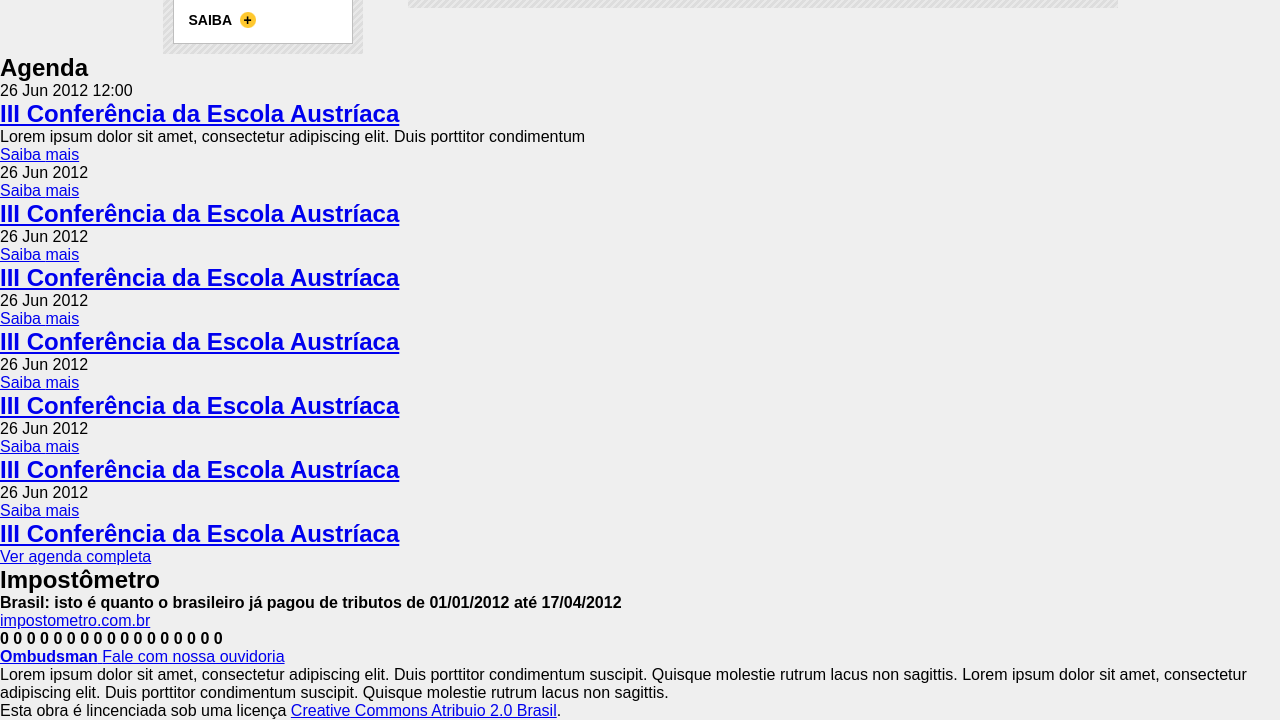
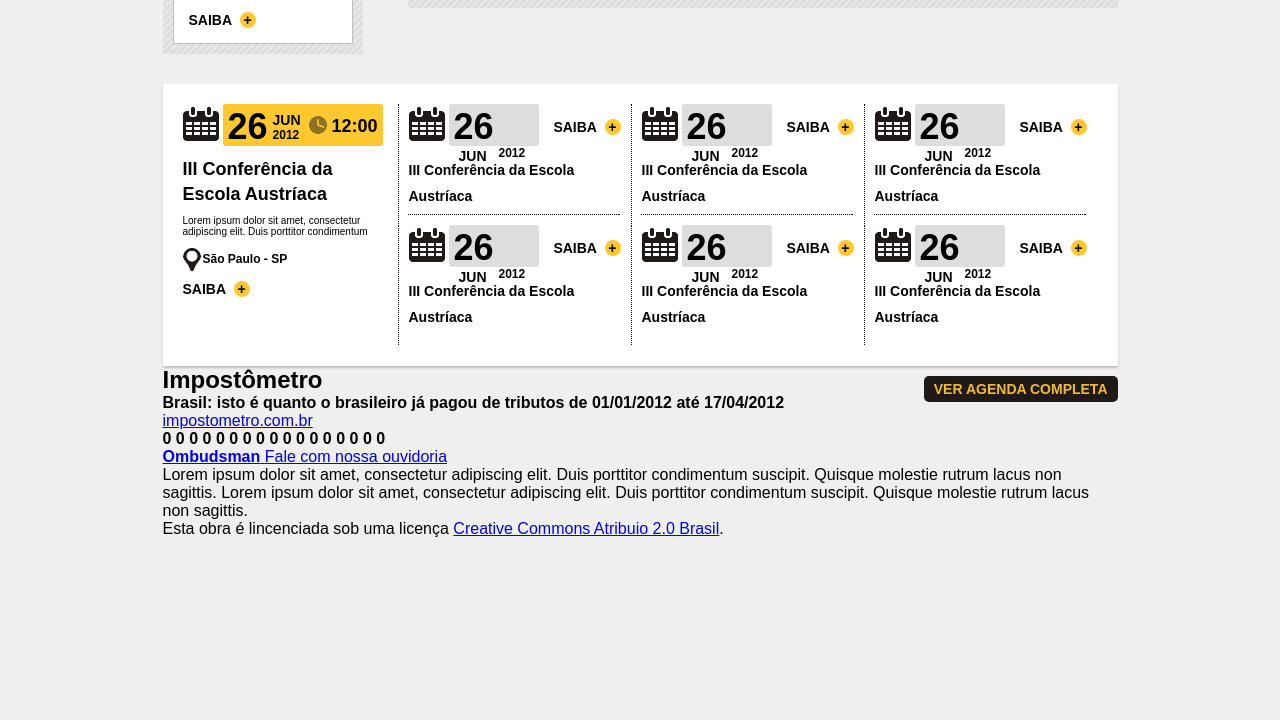
Before and after one commit to SiteLIBER/site-2.0, a plain HTML site: page index.html in a window 1280 px wide. Shown: the part 1351-2071 px from the top of the page. After the commit the page ends 1889 px from the top, so only its background shows below. Drawn offline with Linux system fonts and the light colour scheme.

Commit message:
Terminado agenda.

```diff
--- a/index.html
+++ b/index.html
@@ -332,7 +332,7 @@
   <!-- CONTENT END -->
 
   <!-- AGENDA BEGIN -->
-  <div id="agenda_wrappper">
+  <div id="agenda_wrapper">
     <div id="agenda">
       <h2>Agenda</h2>
 
@@ -340,7 +340,7 @@
         <p class="datetime">
           <span class="day">26</span>
           <span class="month">Jun</span>
-          <span class="year">2012</spar>
+          <span class="year">2012</span>
           <span class="hour">12:00</span>
         </p>
 
@@ -351,7 +351,9 @@
         <p class="info"> Lorem ipsum dolor sit amet, consectetur adipiscing
         elit. Duis porttitor condimentum</p>
 
-        <p class="more"><a href="#">Saiba <span>mais</span></a></p>
+        <p class="local">São Paulo - SP</p>
+
+        <p class="more"><a href="#">Saiba +</a></p>
       </div>
 
       <ul class="other_events">
@@ -362,7 +364,7 @@
             <span class="year">2012</spar>
           </p>
 
-          <p class="more"><a href="#">Saiba <span>mais</span></a></p>
+          <p class="more"><a href="#">Saiba +</a></p>
 
           <h2><a href="#">
             III Conferência da Escola Austríaca
@@ -376,7 +378,7 @@
             <span class="year">2012</spar>
           </p>
 
-          <p class="more"><a href="#">Saiba <span>mais</span></a></p>
+          <p class="more"><a href="#">Saiba +</a></p>
 
           <h2><a href="#">
             III Conferência da Escola Austríaca
@@ -390,7 +392,7 @@
             <span class="year">2012</spar>
           </p>
 
-          <p class="more"><a href="#">Saiba <span>mais</span></a></p>
+          <p class="more"><a href="#">Saiba +</a></p>
 
           <h2><a href="#">
             III Conferência da Escola Austríaca
@@ -404,7 +406,7 @@
             <span class="year">2012</spar>
           </p>
 
-          <p class="more"><a href="#">Saiba <span>mais</span></a></p>
+          <p class="more"><a href="#">Saiba +</a></p>
 
           <h2><a href="#">
             III Conferência da Escola Austríaca
@@ -418,7 +420,7 @@
             <span class="year">2012</spar>
           </p>
 
-          <p class="more"><a href="#">Saiba <span>mais</span></a></p>
+          <p class="more"><a href="#">Saiba +</a></p>
 
           <h2><a href="#">
             III Conferência da Escola Austríaca
@@ -432,14 +434,14 @@
             <span class="year">2012</spar>
           </p>
 
-          <p class="more"><a href="#">Saiba <span>mais</span></a></p>
+          <p class="more"><a href="#">Saiba +</a></p>
 
           <h2><a href="#">
             III Conferência da Escola Austríaca
           </a></h2>
         </li>
       </ul>
-    <div>
+    </div>
 
     <p class="full_agenda"><a href="#">Ver agenda completa</a></p>
   <div>
--- a/stylesheets/application.css
+++ b/stylesheets/application.css
@@ -811,3 +811,196 @@ ul#main_navigation li.active a, ul#main_navigation li a:hover {
 	text-decoration: none;
 	background: url("../images/more_detail.png") no-repeat right center;
 }
+
+/*
+** Agenda
+*/
+
+#agenda_wrapper {
+	margin: 30px auto 0 auto;
+	width: 955px;
+}
+
+#agenda {
+	padding: 20px;
+
+	background: #fff url("../images/agenda_detail.png") no-repeat 245px 130px;
+	box-shadow: 0 2px 2px rgba(0, 0, 0, 0.2);
+}
+
+#agenda > h2 {
+	display: none;
+}
+
+#agenda .more {
+	margin-top: 10px;
+	word-spacing: 8px;
+
+	font-size: 14px;
+	font-weight: bold;
+	text-transform: uppercase;
+}
+
+#agenda .more a {
+	padding-right: 4px;
+	display: inline-block;
+
+	color: #000;
+	text-decoration: none;
+	background: url("../images/more_detail.png") no-repeat right center;
+}
+
+#agenda h2 {
+	line-height: 90%;
+}
+
+#agenda h2 a {
+	color: #000;
+	font-size: 18px;
+	font-weight: bold;
+	text-decoration: none;
+}
+
+#agenda h2 a:hover {
+	text-decoration: underline;
+}
+
+#agenda .datetime, #agenda .date {
+    margin: 0 0 10px 40px;
+    padding: 5px;
+    height: 32px;
+
+    font-weight: bold;
+    border-radius: 3px;
+    background: #ffc82e url("../images/clock_icon.png") no-repeat 85px center;
+}
+
+#agenda .datetime span, #agenda .date span {
+    display: block;
+    line-height: 100%;
+}
+
+#agenda .datetime .day, #agenda .date .day {
+    float: left;
+    font-size: 36px;
+}
+
+#agenda .datetime .month, #agenda .date .month,
+#agenda .datetime .year, #agenda .date .year {
+    width: 55px;
+}
+
+
+#agenda .datetime .month, #agenda .date .month {
+    margin: 4px 0 0 5px;
+    float: left;
+
+    font-size: 14px;
+    text-transform: uppercase;
+}
+
+#agenda .datetime .year, #agenda .date .year {
+    margin: 2px 0 0 5px;
+    float: left;
+
+    font-size: 12px;
+}
+
+#agenda_wrapper .full_agenda {
+	margin-top: 10px;
+	float: right;
+}
+
+#agenda_wrapper .full_agenda a {
+	padding: 5px 10px;
+	display: block;
+
+	color: #f0bc2c;
+	font-size: 14px;
+	font-weight: bold;
+	text-decoration: none;
+	text-transform: uppercase;
+	border-radius: 5px;
+	background: #1f1a17;
+}
+
+#agenda_wrapper .full_agenda a:hover {
+	color: #1f1a17;
+	background: #f0bc2c;
+}
+
+/* Main event */
+
+#agenda .main_event {
+	padding-right: 15px;
+	float: left;
+	width: 200px;
+
+	background: url("../images/calendar.png") no-repeat left 3px;
+}
+
+#agenda .main_event .datetime .hour {
+    margin: -10px 0 0 0;
+    float: right;
+
+    font-size: 18px;
+}
+
+#agenda .main_event .info {
+	margin: 10px 0;
+
+	font-size: 10px;
+}
+
+#agenda .main_event .local {
+	padding: 5px 0 5px 20px;
+
+	font-size: 12px;
+	font-weight: bold;
+	background: url("../images/local_icon.png") no-repeat;
+}
+
+/* Other events */
+
+#agenda ul.other_events {
+	float: right;
+	width: 700px;
+
+	list-style: none;
+}
+
+#agenda ul.other_events li {
+    margin-bottom: 1px;
+	padding: 0 10px;
+	float: left;
+	width: 212px;
+	height: 120px;
+
+	border-left: 1px dotted #000;
+	background: url("../images/calendar.png") no-repeat 10px 3px;
+}
+
+#agenda ul.other_events li h2 {
+	clear: both;
+}
+
+#agenda ul.other_events li h2 a {
+	font-size: 14px;
+}
+
+#agenda ul.other_events li .date {
+	float: left;
+	width: 80px;
+
+    background: #ddd;
+}
+
+#agenda ul.other_events li .date .month,
+#agenda ul.other_events li .date .year {
+	width: 35px;
+}
+
+#agenda ul.other_events .more {
+	margin-top: 15px;
+	float: right;
+}
```
Also changed, not shown: images/agenda_detail.png (added), images/calendar.png (added), images/clock_icon.png (added), images/local_icon.png (added).
